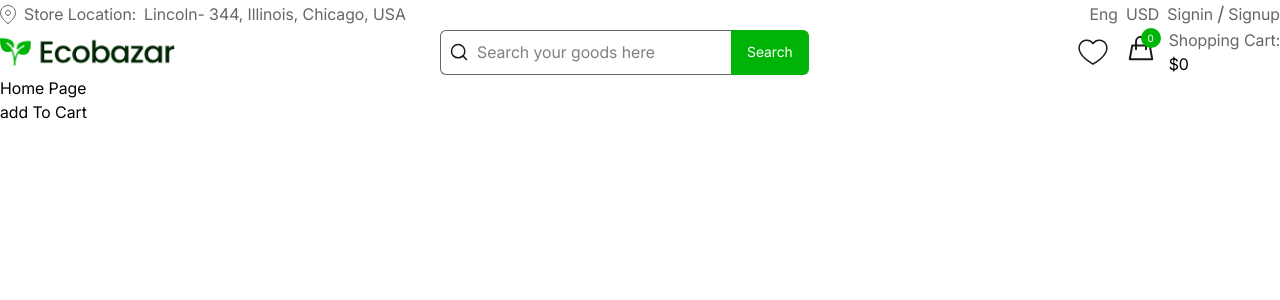
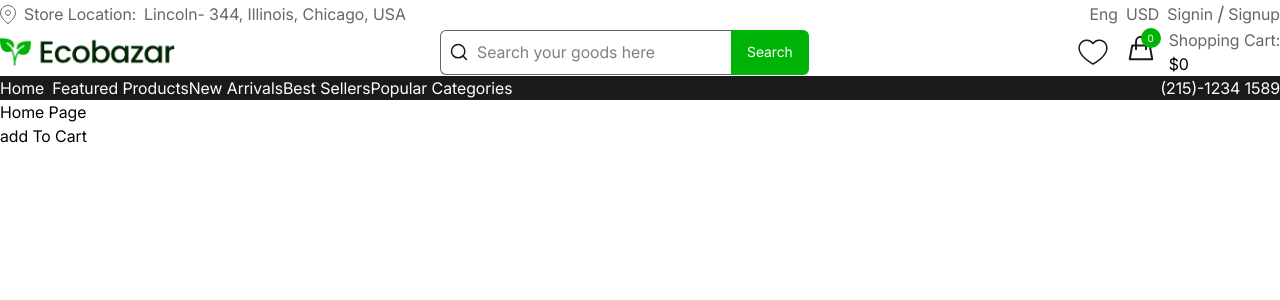
Before and after one commit to Shanto-prime/e-commerce-frontend, a React (Vite) app: page / in a window 1280 px wide. Shown: the top 300 px of the page. Built offline with nearby package versions, Linux system fonts and the light colour scheme.

Commit message:
feat: restructure Navbar layout and add navigation links

```diff
--- a/src/Components/Navbar/Navbar.jsx
+++ b/src/Components/Navbar/Navbar.jsx
@@ -6,7 +6,7 @@ import Heart from "../UI/Checkbox/Heart";
 export default function Navbar({ cartItemCount, userStatus, setUserStatus }) {
     return (
         <>
-            <nav className="container mx-auto">
+            <section className="container mx-auto">
                 <div className="flex justify-between items-center text-[var(--pg-1)]">
                     <div className="flex items-center cursor-pointer">
                         <MapPinSVG className="h-6 w-6" />
@@ -72,6 +72,30 @@ export default function Navbar({ cartItemCount, userStatus, setUserStatus }) {
                         <Cart variant="ghost" cartItemCount={cartItemCount} />
                     </div>
                 </div>
+            </section>
+            <nav className="bg-[var(--dark-bg)]">
+                <div className="container mx-auto flex justify-between">
+                    <div className="flex items-center gap-2 text-white">
+                        <button>Home</button>
+                        <ul className="flex items-center justify-between text-white">
+                            <li>
+                                <a href="#">Featured Products</a>
+                            </li>
+                            <li>
+                                <a href="#">New Arrivals</a>
+                            </li>
+                            <li>
+                                <a href="#">Best Sellers</a>
+                            </li>
+                            <li>
+                                <a href="#">Popular Categories</a>
+                            </li>
+                        </ul>
+                    </div>
+                    <div className="flex items-center gap-2 text-white">
+                        <span>(215)-1234 1589</span>
+                    </div>
+                </div>
             </nav>
         </>
     );
--- a/src/index.css
+++ b/src/index.css
@@ -9,6 +9,7 @@
     --primary-hover: #2c742f;
     --primary-bg: #d1d9d1;
     --primary-bg-hover: #bdbbc9;
+    --dark-bg: #1a1a1a;
 }
 
 body {
```
